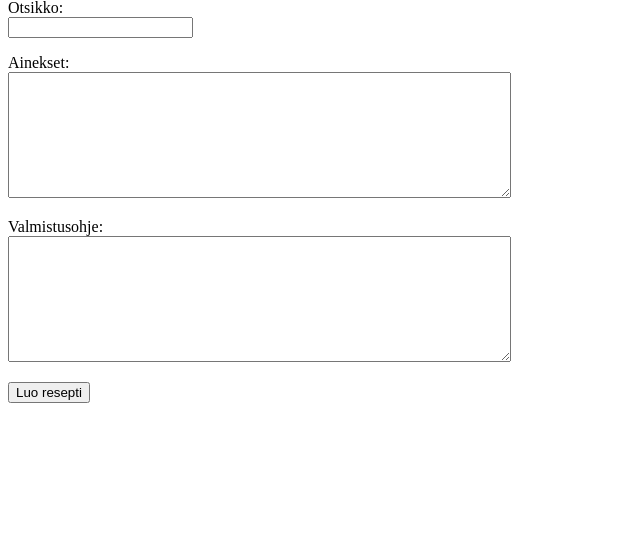
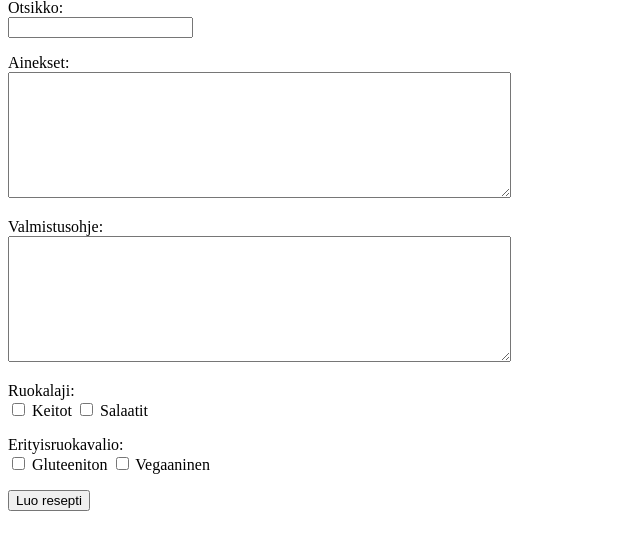
Before and after one commit to eesalor/ruokareseptit, a Flask app: page /new_recipe in a window 1280 px wide. Shown: the part 81-631 px from the top of the page, without its empty margins (0-640 px from the left). Run offline with Flask 3, Linux system fonts and the light colour scheme; the visitor is signed in with stand-in values (Sample User, id 1).

Commit message:
Add classes to recipes

```diff
--- a/app.py
+++ b/app.py
@@ -82,9 +82,23 @@ def create_recipe():
     instruction = request.form["instruction"]
     if not instruction or len(instruction) > 2000:
         abort(403)
+
+    classes = {}
+    dishes = request.form.getlist("dish")
+    if dishes:
+        classes["Ruokalaji"] = []
+        for choice in dishes:
+            classes["Ruokalaji"].append(choice)
+
+    diets = request.form.getlist("diet")
+    if diets:
+        classes["Erityisruokavalio"] = []
+        for choice in diets:
+            classes["Erityisruokavalio"].append(choice)
+
     user_id = session["user_id"]
 
-    recipes.add_recipe(title, ingredient, instruction, user_id)
+    recipes.add_recipe(title, ingredient, instruction, user_id, classes)
 
     return redirect("/")
 
@@ -94,7 +108,9 @@ def show_recipe(recipe_id):
     if not recipe:
         abort(404)
 
-    return render_template("show_recipe.html", recipe=recipe)
+    classes = recipes.get_classes(recipe_id)
+
+    return render_template("show_recipe.html", recipe=recipe, classes=classes)
 
 @app.route("/edit_recipe/<int:recipe_id>")
 def edit_recipe(recipe_id):
--- a/schema.sql
+++ b/schema.sql
@@ -11,3 +11,10 @@ CREATE TABLE recipes (
     instruction TEXT,
     user_id REFERENCES users
 );
+
+CREATE TABLE recipe_classes (
+    id INTEGER PRIMARY KEY,
+    recipe_id INTEGER REFERENCES recipes,
+    title TEXT,
+    value TEXT
+);
--- a/templates/new_recipe.html
+++ b/templates/new_recipe.html
@@ -20,6 +20,17 @@
       Valmistusohje: <br />
       <textarea name="instruction" rows="8" cols="60" maxlength="2000" required></textarea>
     </p>
+      Ruokalaji:  <br />
+      <input type="checkbox" name="dish" value="Keitot" /> Keitot
+      <input type="checkbox" name="dish" value="Salaatit" /> Salaatit
+    </p>
+
+    <p>
+      Erityisruokavalio: <br />
+      <input type="checkbox" name="diet" value="Gluteeniton" /> Gluteeniton
+      <input type="checkbox" name="diet" value="Vegaaninen" /> Vegaaninen
+    </p>
+
     <input type="submit" value="Luo resepti" />
   </form>
 </body>
```
Also changed, not shown: recipes.py (+13 -2 lines), templates/show_recipe.html (+10 -0 lines).
